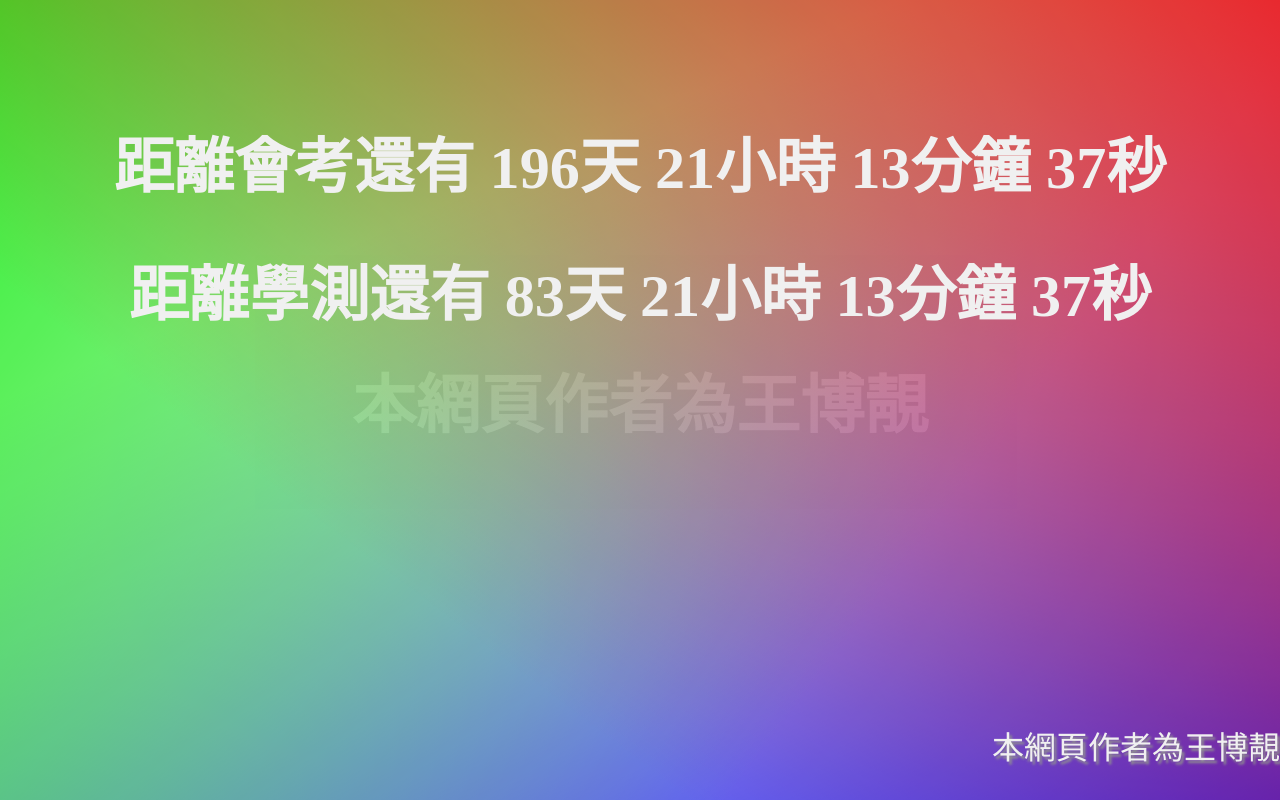
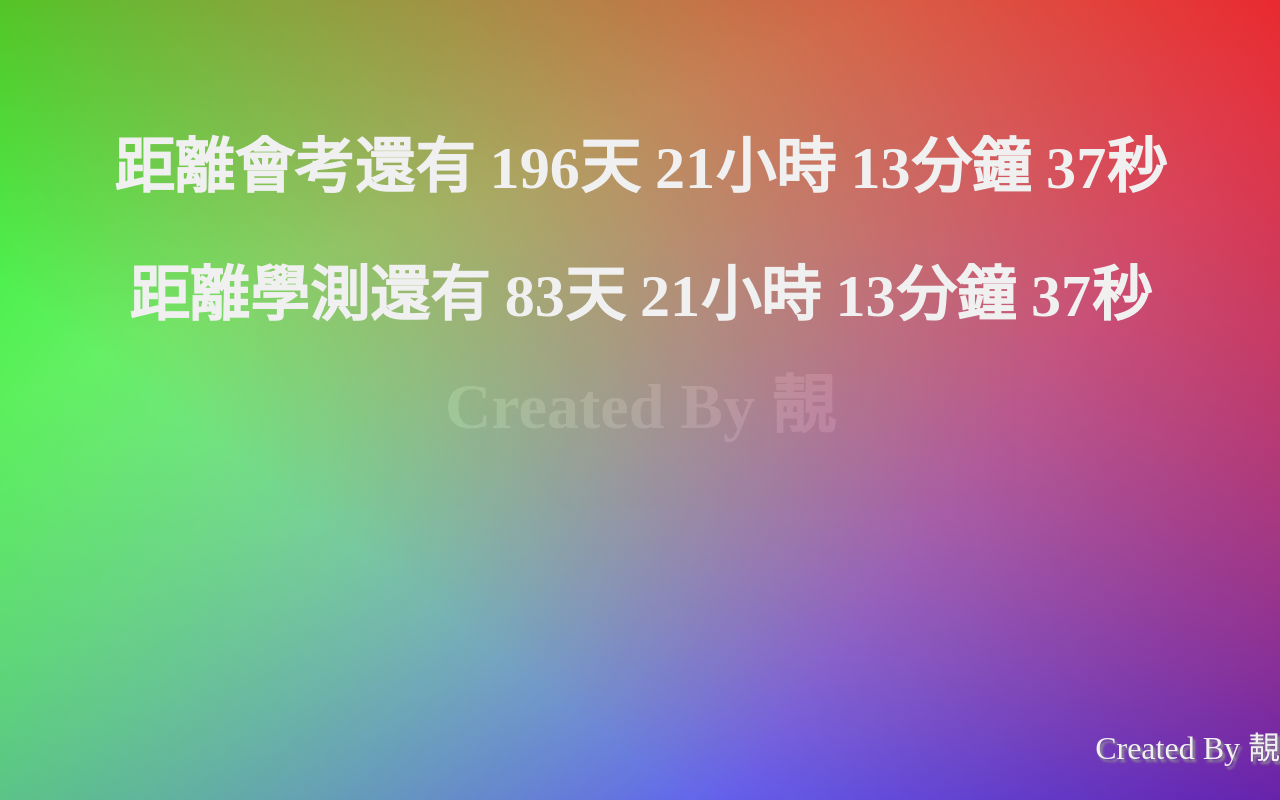
Before and after one commit to Ching2003/countdown, a plain HTML site: page index.html in a window 1280 px wide. Drawn offline with Linux system fonts and the light colour scheme.

Commit message:
Update index.html

```diff
--- a/index.html
+++ b/index.html
@@ -11,7 +11,7 @@
 <body style="user-select: none;">
 	<script src="./script/load.js"></script>
 	<div id="loadBoard" onload="load()">
-		<h1>&#26412;&#32178;&#38913;&#20316;&#32773;&#28858;&#29579;&#21338;&#38746;</h1>
+		<h1>Created By &#38746;</h1>
 	</div>
 
 	<h1 id="a"></h1>
@@ -21,7 +21,7 @@
 		<a>b</a>
 		<a onclick="closeNav()">c</a>
 	</div>
-	<p id="name" style="text-shadow: 0.2vw 0.2vw 0.2vw #999;position:fixed;bottom:0;right:0;font-size:2.5vw;">&#26412;&#32178;&#38913;&#20316;&#32773;&#28858;&#29579;&#21338;&#38746;</p>
+	<p id="name" style="text-shadow: 0.2vw 0.2vw 0.2vw #999;position:fixed;bottom:0;right:0;font-size:2.5vw;">Created By &#38746;</p>
 	<script src="./script/script.js"></script>
 	<script src="./script/a.js"></script>
 </body>
```
